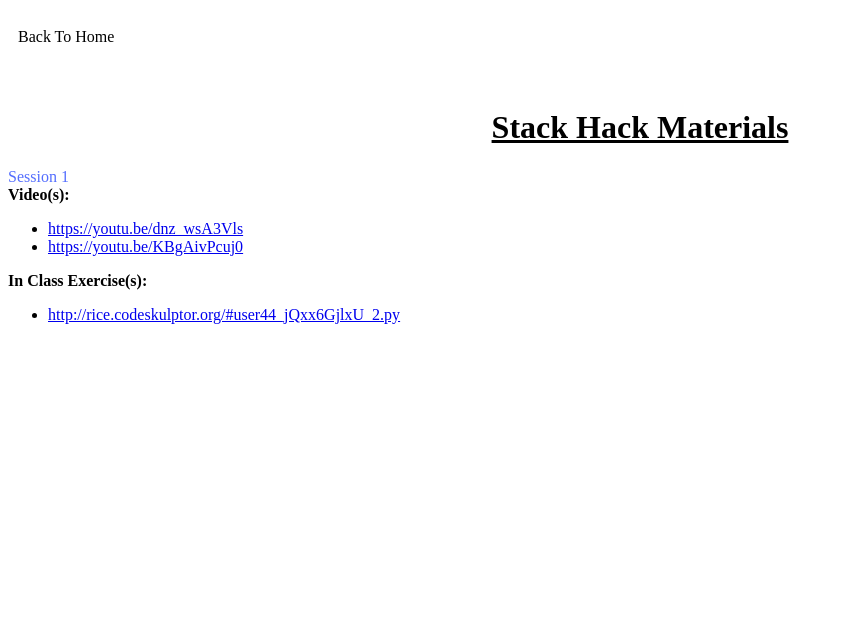
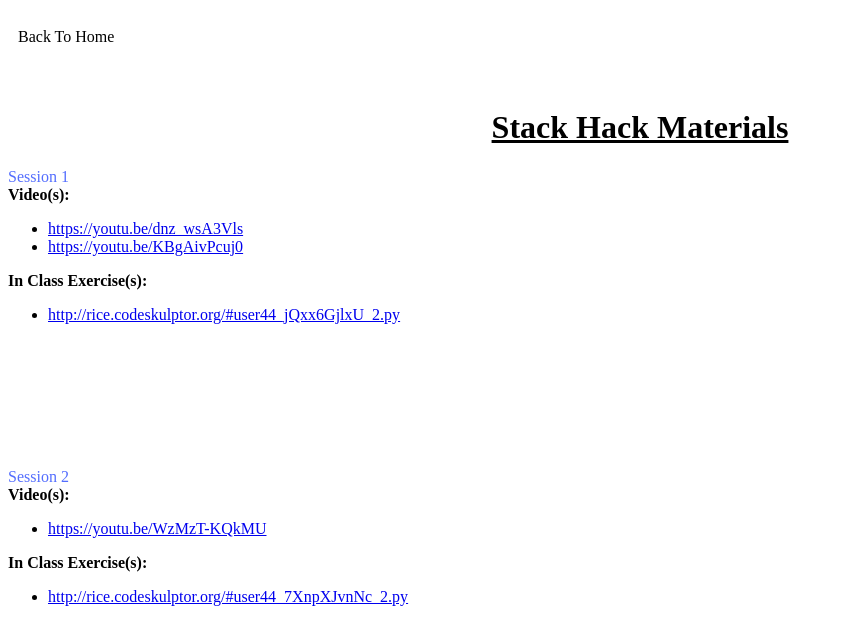
Before and after one commit to ebadgio/stack-hack-web, a React app: page /materials in a window 1280 px wide. Shown: the top 644 px of the page, without its empty margins (0-844 px from the left). Built offline with nearby package versions, Linux system fonts and the light colour scheme; the HTML template or start-up script is replaced by a standard one.

Commit message:
add session 2 materials

```diff
--- a/client/src/main/components/Materials.js
+++ b/client/src/main/components/Materials.js
@@ -22,6 +22,9 @@ const Materials = ({}) => {
             <MaterialItem session={"Session 1"}
                           videos={["https://youtu.be/dnz_wsA3Vls", "https://youtu.be/KBgAivPcuj0"]}
                           exercises={["http://rice.codeskulptor.org/#user44_jQxx6GjlxU_2.py"]}/>
+            <MaterialItem session={"Session 2"}
+                          videos={["https://youtu.be/WzMzT-KQkMU"]}
+                          exercises={["http://rice.codeskulptor.org/#user44_7XnpXJvnNc_2.py"]}/>
             {/*<MaterialItem session={"Session 1"}*/}
                           {/*videos={["https://youtu.be/dnz_wsA3Vls", "https://youtu.be/KBgAivPcuj0"]}*/}
                           {/*exercises={["http://rice.codeskulptor.org/#user44_jQxx6GjlxU_2.py"]}/>*/}
--- a/client/src/main/elements/MaterialItem.js
+++ b/client/src/main/elements/MaterialItem.js
@@ -1,7 +1,7 @@
 import React from 'react';
 
 const MaterialItem = ({session, videos, exercises}) => {
-    return(<div className="shadow flex-col box p-20 m-10" style={{maxWidth: '100%'}}>
+    return(<div className="shadow flex-col box p-20 m-10" style={{maxWidth: '100%', minHeight: '300px'}}>
         <div className="card-heading" style={{color: '#536dfe'}}>{session}</div>
         <div className="material-item-description">
             <strong>Video(s):</strong>
```
Also changed, not shown: 1 other file (tests, documents, lock files or other folders).
